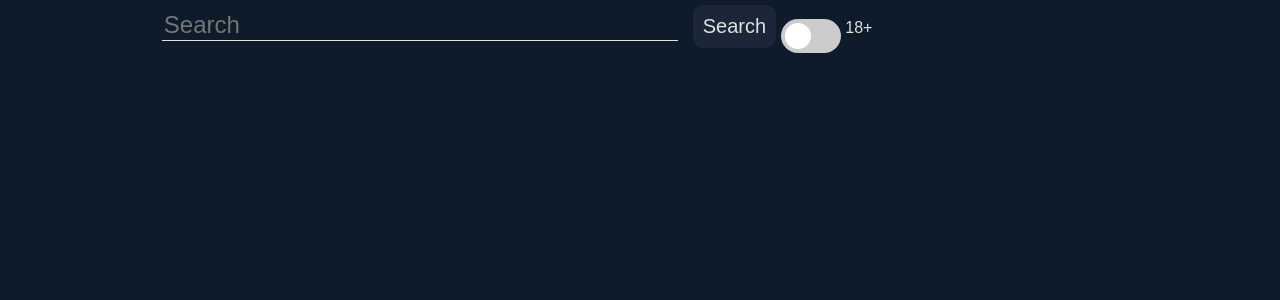
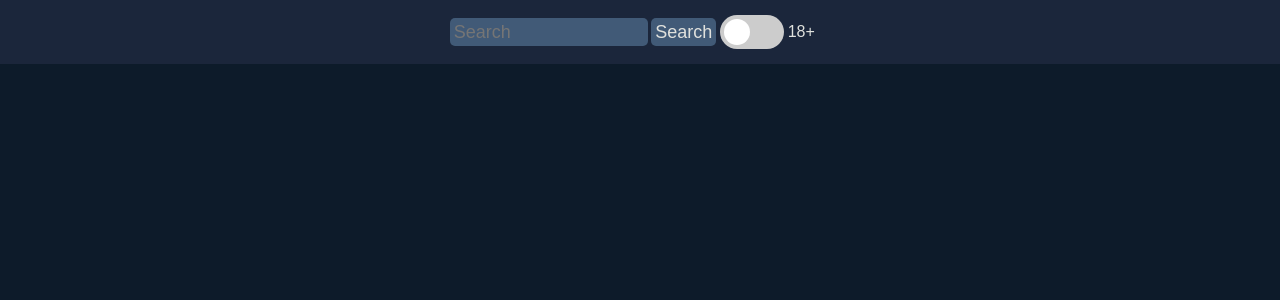
Before and after one commit to materamaba/aniapp, a Flask app: page /search in a window 1280 px wide. Shown: the top 300 px of the page. Run offline with Flask 3, Linux system fonts and the light colour scheme.

Commit message:
Update search.html

```diff
--- a/templates/search.html
+++ b/templates/search.html
@@ -11,6 +11,7 @@
             color: #E0E1DD;
             font-family: 'Poppins', sans-serif;
         }
+
         .label {
             background-color: #1B263B;
             padding: 1%;
@@ -34,7 +35,6 @@
             max-width: calc(24% - 1%);
             box-sizing: border-box;
             margin: 0.5%;
-            cursor: pointer; /* Dodano wskaźnik kursora */
         }
 
         .updatecomponent img {
@@ -88,27 +88,52 @@
             text-align:center;
             display:flex;
         }
-        form{
-            width:80%;
+ header {
+            background-color: #1B263B;
+            height: 8vh;
+            display: flex;
+            align-items: center;
+            justify-content: center;
+            overflow: hidden;
         }
-        .search {
-            margin:1%;
+
+        header form {
+            display: flex;
+            align-items: center;
+            gap: 1%;
+            padding: 0 1%;
+        }
+        input{
             width:50%;
+        }
+
+        header select, header input, header button {
+            padding: 1%;
             border: none;
-            background:none;
-            font-size:24px;
-            border-bottom:1px #E0E1DD solid;
+            border-radius: 5px;
+            font-size: large;
+        }
+
+        header select, header input {
+            background-color: #415A77;
             color: #E0E1DD;
         }
-        button{
-            border: none;
-            background:none;
-            background-color:#1B263B;
-            border-radius:10px;
-            font-size:20px;
+
+        header button {
+            background-color: #1B263B;
             color: #E0E1DD;
-            padding:1%;
+            cursor: pointer;
+            background-color: #415A77;
         }
+
+        .label {
+            display: flex;
+            flex-wrap: wrap;
+            gap: 1%;
+            padding: 1%;
+            box-sizing: border-box;
+        }
+
         a{
             text-decoration:none;
             color:#E0E1DD;
@@ -118,8 +143,8 @@
         .switch {
         position: relative;
         display: inline-block;
-        width: 60px;
-        height: 34px;
+        width: 64px;
+        height:34px;
     }
 
     .switch input {
@@ -220,15 +245,12 @@
     </div>
     <script>
         document.addEventListener('DOMContentLoaded', function() {
-            // Pobieramy wszystkie elementy z klasą 'updatecomponent'
             const components = document.querySelectorAll('.updatecomponent');
 
-            // Dodajemy nasłuchiwacz zdarzeń kliknięcia do każdego elementu
             components.forEach(function(component) {
                 component.addEventListener('click', function() {
                     const id = component.getAttribute('data-id');
                     if (id) {
-                        // Przekierowujemy użytkownika do strony /about?id=<id>
                         window.location.href = '../about?id=' + id;
                     }
                 });
```
